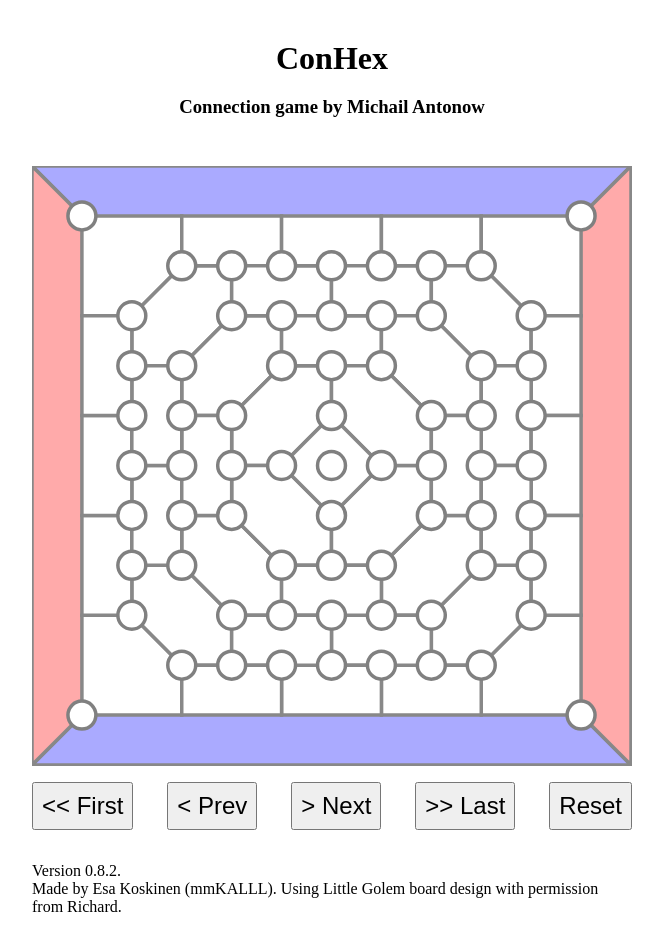
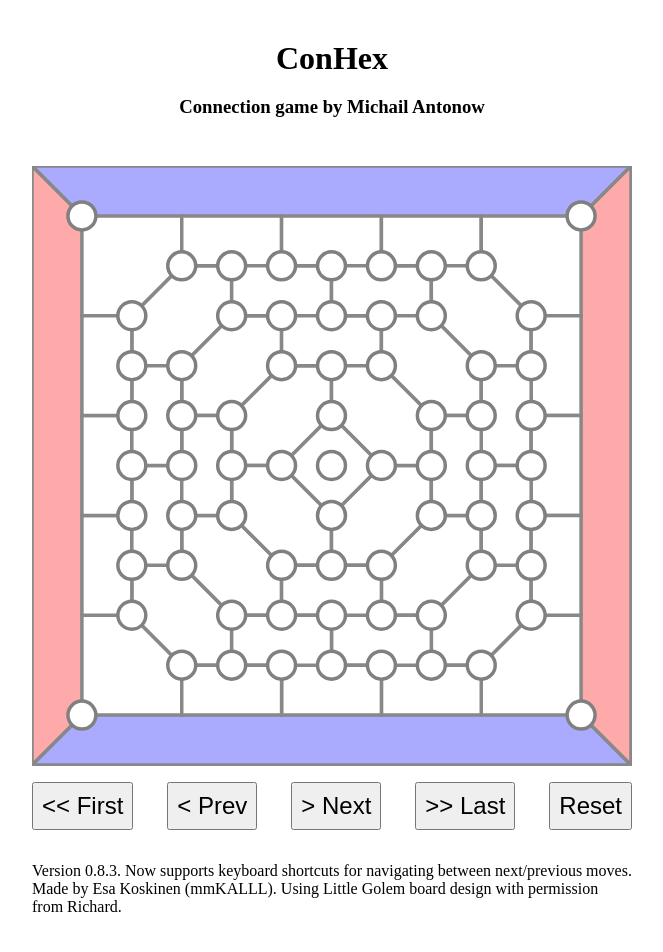
Before and after one commit to mmKALLL/conhex, a React (Vite) app: page / in a window 1280 px wide. Shown: the top 952 px of the page, without its empty margins (308-971 px from the left). Built offline with nearby package versions, Linux system fonts and the light colour scheme.

Commit message:
chore: bump version number with changelog

```diff
--- a/src/components/game-screen.tsx
+++ b/src/components/game-screen.tsx
@@ -29,7 +29,7 @@ export function GameScreen() {
       <Header />
       <GameBoard boardSize={5} initialState={initialState} />
       <p>
-        Version 0.8.2.
+        Version 0.8.3. Now supports keyboard shortcuts for navigating between next/previous moves.
         <br />
         Made by Esa Koskinen (mmKALLL). Using Little Golem board design with permission from
         Richard.
```
